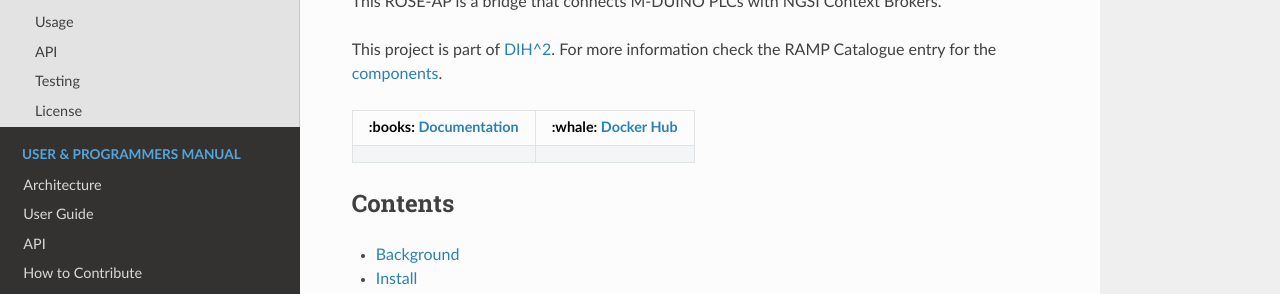
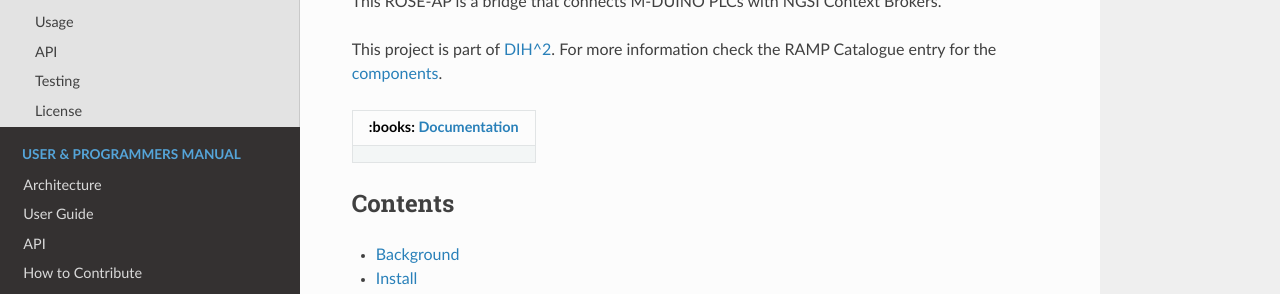
Before and after one commit to ramp-eu/AGILPLAS, an MkDocs documentation site: the page built from docs/README.md, in a window 1280 px wide and 1382 px high. Shown: the part 218-512 px from the top of the window. Built offline with MkDocs 1.6.1, drawn with Linux system fonts in a browser that asks for light colours; nearby versions of some CDN libraries.

Commit message:
README.md: remove docker hub button

```diff
--- a/docs/README.md
+++ b/docs/README.md
@@ -11,8 +11,8 @@ This ROSE-AP is a bridge that connects M-DUINO PLCs with NGSI Context Brokers.
 This project is part of [DIH^2](http://www.dih-squared.eu/). For more information check the RAMP Catalogue entry for the
 [components](https://github.com/xxx).
 
-| :books: [Documentation](https://tte-project1.readthedocs.io/en/latest/) | :whale: [Docker Hub](https://hub.docker.com/r/link-to-docker) |
-| --------------------------------------------- | ------------------------------------------------------------- |
+| :books: [Documentation](https://agilplas.readthedocs.io/en/latest) |
+| --------------------------------------------- |
 
 
 ## Contents
```
